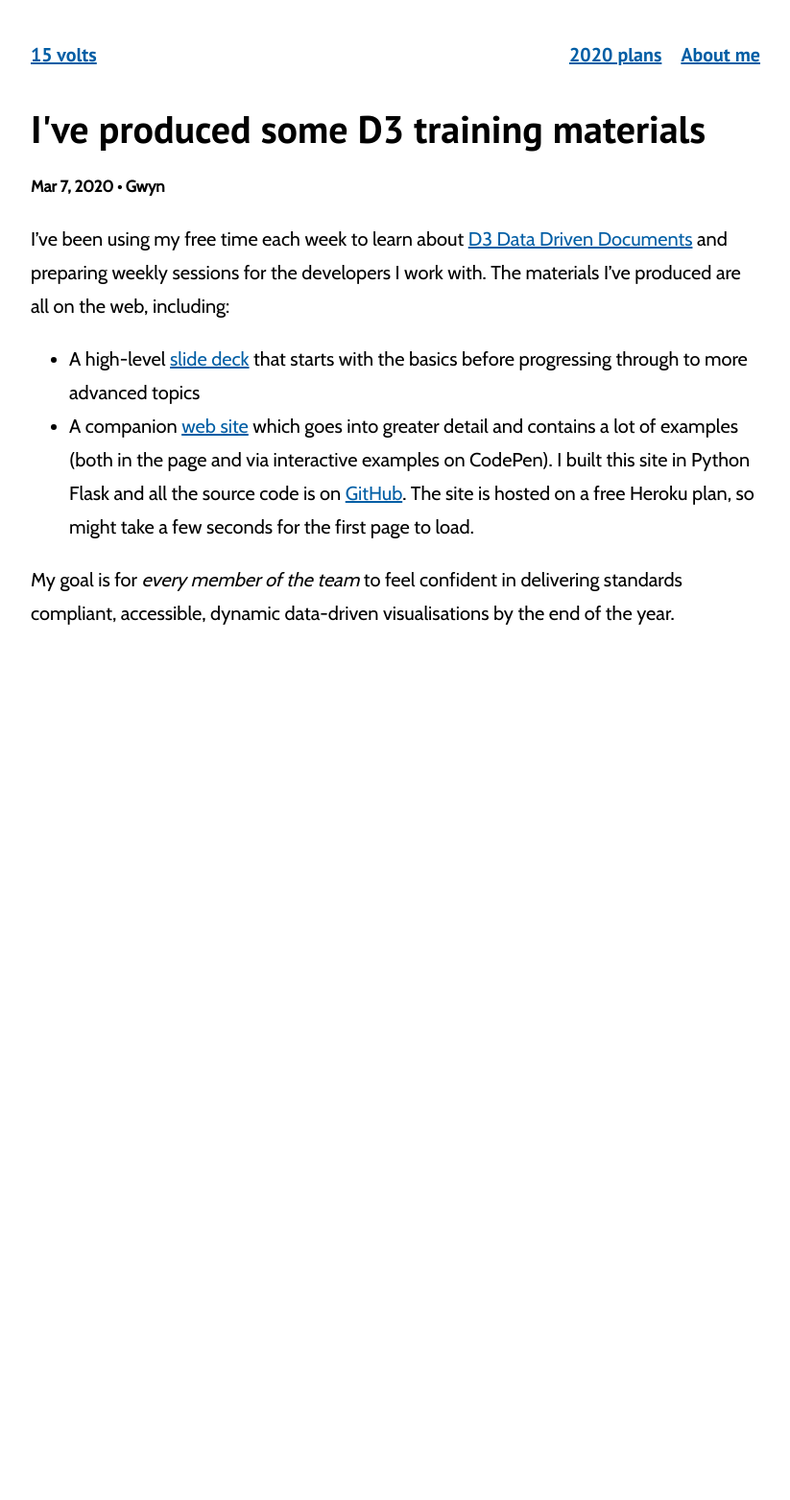
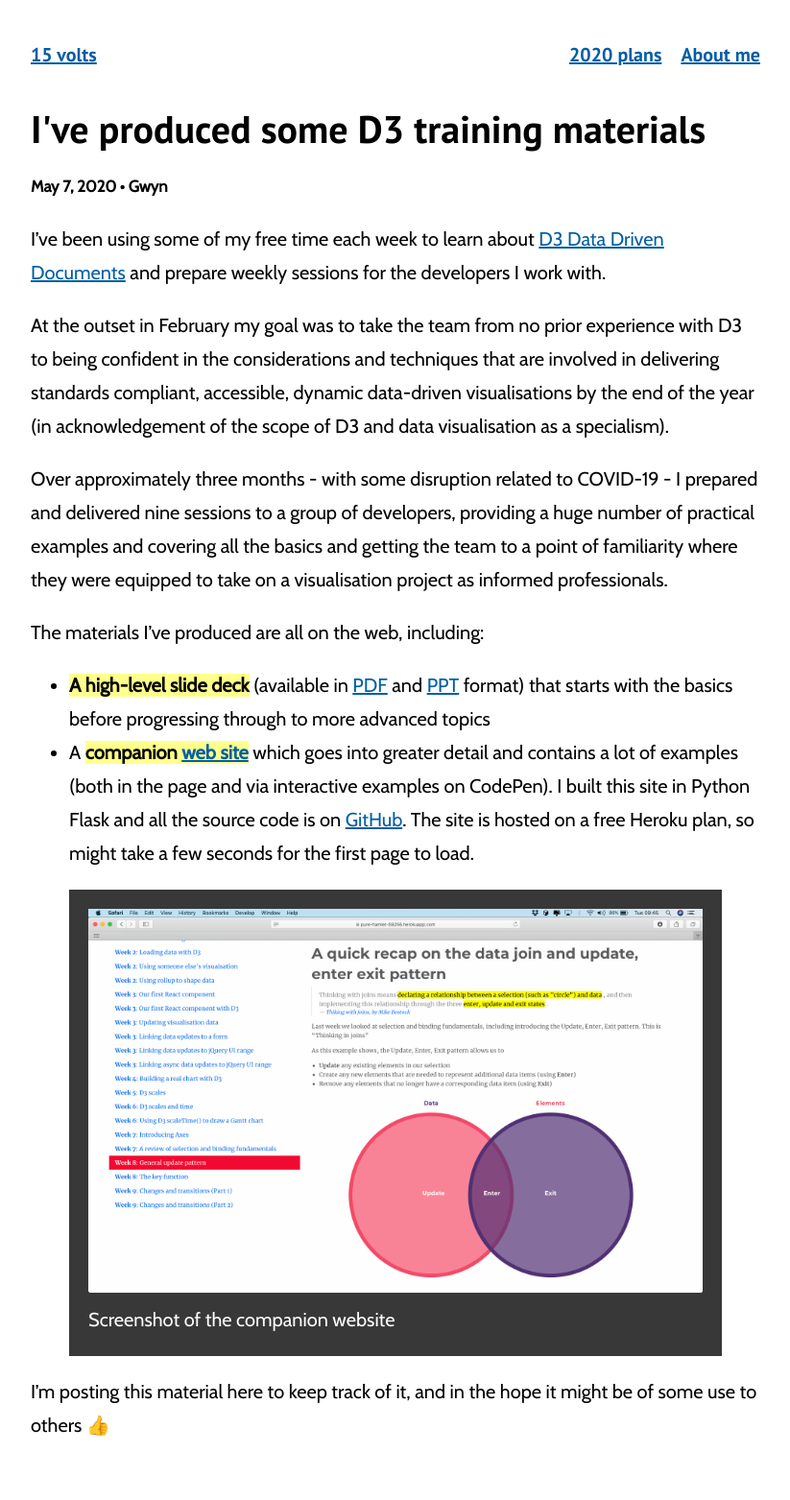
Before and after one commit to gtvj/gtvj.github.io, a Jekyll site: the page built from _posts/2020-03-07-d3-learning-materials.md, in a window 1280 px wide. Shown: the whole page at 96% size, without its empty margins (228-1051 px from the left). Built offline with Jekyll 4.4.1, drawn with Linux system fonts in a browser that asks for light colours; nearby versions of some CDN libraries; before the commit the page ends 900 px from its top, so only the background shows below that.

Commit message:
Update D3 post to show that the 'course' is concluded

```diff
--- a/_posts/2020-03-07-d3-learning-materials.md
+++ b/_posts/2020-03-07-d3-learning-materials.md
@@ -1,13 +1,25 @@
 ---
 title: I've produced some D3 training materials
-date: 2020-03-07
+date: 2020-05-07
 author: Gwyn
 layout: post
 ---
 
-I've been using my free time each week to learn about [D3 Data Driven Documents](https://d3js.org) and preparing weekly sessions for the developers I work with. The materials I've produced are all on the web, including:
+I've been using some of my free time each week to learn about [D3 Data Driven Documents](https://d3js.org) and prepare weekly sessions for the developers I work with.
 
-* A high-level [slide deck](https://docs.google.com/presentation/d/1H8UbPesAFGUxk4IuWzBh3QmIHK1oG55WdYIeGjZ7ezU/edit?usp=sharing) that starts with the basics before progressing through to more advanced topics
-* A companion [web site](https://pure-hamlet-59256.herokuapp.com) which goes into greater detail and contains a lot of examples (both in the page and via interactive examples on CodePen). I built this site in Python Flask and all the source code is on [GitHub](https://github.com/gtvj/data-visualisation-javascript-with-web-standards). The site is hosted on a free Heroku plan, so might take a few seconds for the first page to load.
+At the outset in February my goal was to take the team from no prior experience with D3 to being confident in the considerations and techniques that are involved in delivering standards compliant, accessible, dynamic data-driven visualisations by the end of the year (in acknowledgement of the scope of D3 and data visualisation as a specialism).
 
-My goal is for _every member of the team_ to feel confident in delivering standards compliant, accessible, dynamic data-driven visualisations by the end of the year.
+Over approximately three months - with some disruption related to COVID-19 - I prepared and delivered nine sessions to a group of developers, providing a huge number of practical examples and covering all the basics and getting the team to a point of familiarity where they were equipped to take on a visualisation project as informed professionals.
+
+The materials I've produced are all on the web, including:
+
+* **A high-level slide deck** (available in [PDF](/content/visualisation_with_javaScript.pdf) and [PPT](/content/visualisation_with_javaScript.pptx) format) that starts with the basics before progressing through to more advanced topics
+* A **companion [web site](https://pure-hamlet-59256.herokuapp.com)** which goes into greater detail and contains a lot of examples (both in the page and via interactive examples on CodePen). I built this site in Python Flask and all the source code is on [GitHub](https://github.com/gtvj/data-visualisation-javascript-with-web-standards). The site is hosted on a free Heroku plan, so might take a few seconds for the first page to load.
+
+<figure>
+    <img src="/content/d3-website-screenshot.png"
+         alt="Screenshot of the companion website">
+    <figcaption>Screenshot of the companion website</figcaption>
+</figure>
+
+I'm posting this material here to keep track of it, and in the hope it might be of some use to others 👍
--- a/_sass/_images.scss
+++ b/_sass/_images.scss
@@ -17,3 +17,13 @@
     }
   }
 }
+
+figure {
+  background-color: $almost-black;
+  padding: 1em;
+
+  figcaption {
+    color: $light-grey;
+  }
+
+}
--- a/_sass/_variables.scss
+++ b/_sass/_variables.scss
@@ -2,6 +2,7 @@ $light-grey: #FEFEFE;
 $mid-grey: #DDD;
 $dark-grey: #777;
 $very-dark-grey: #555;
+$almost-black: #383838;
 $bright-yellow: rgba(255, 255, 0, 0.45);
 
 $break-small: 25em;
```
Also changed, not shown: content/d3-website-screenshot.png (added), 2 other files.
